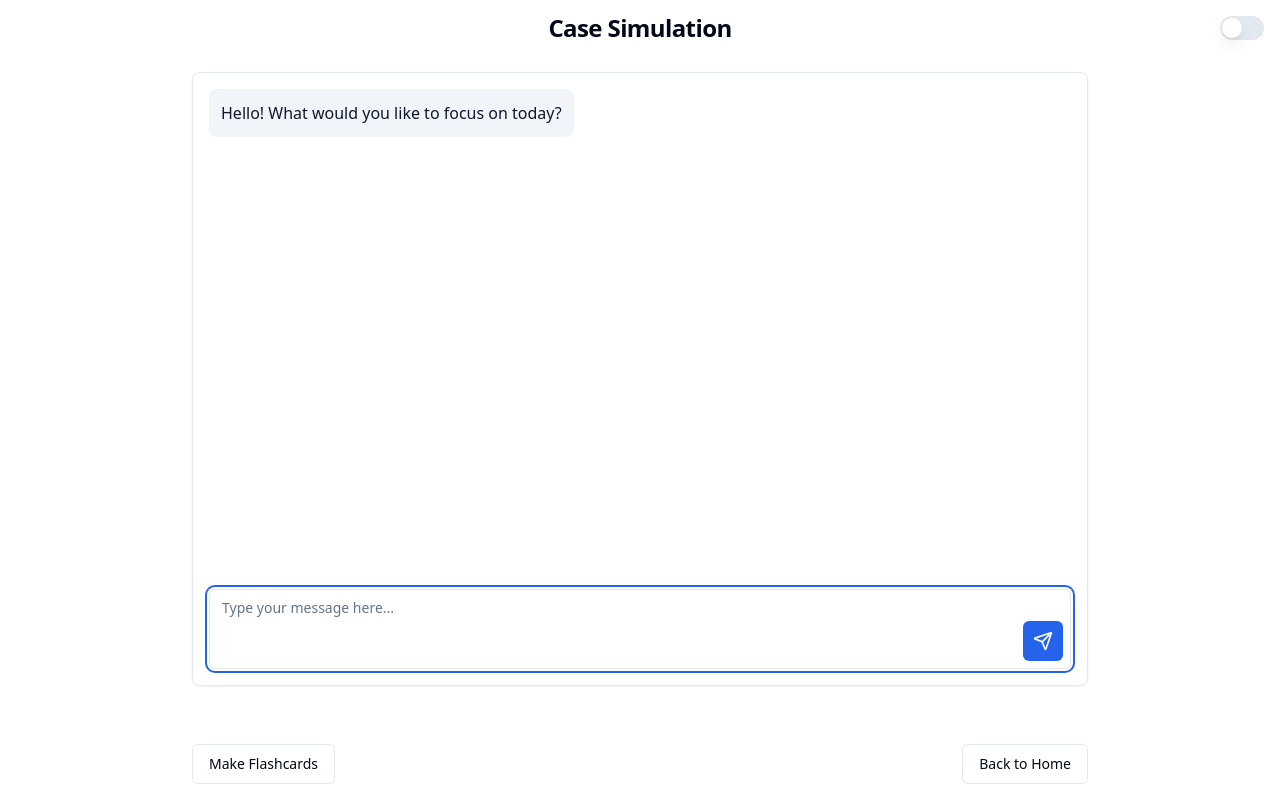
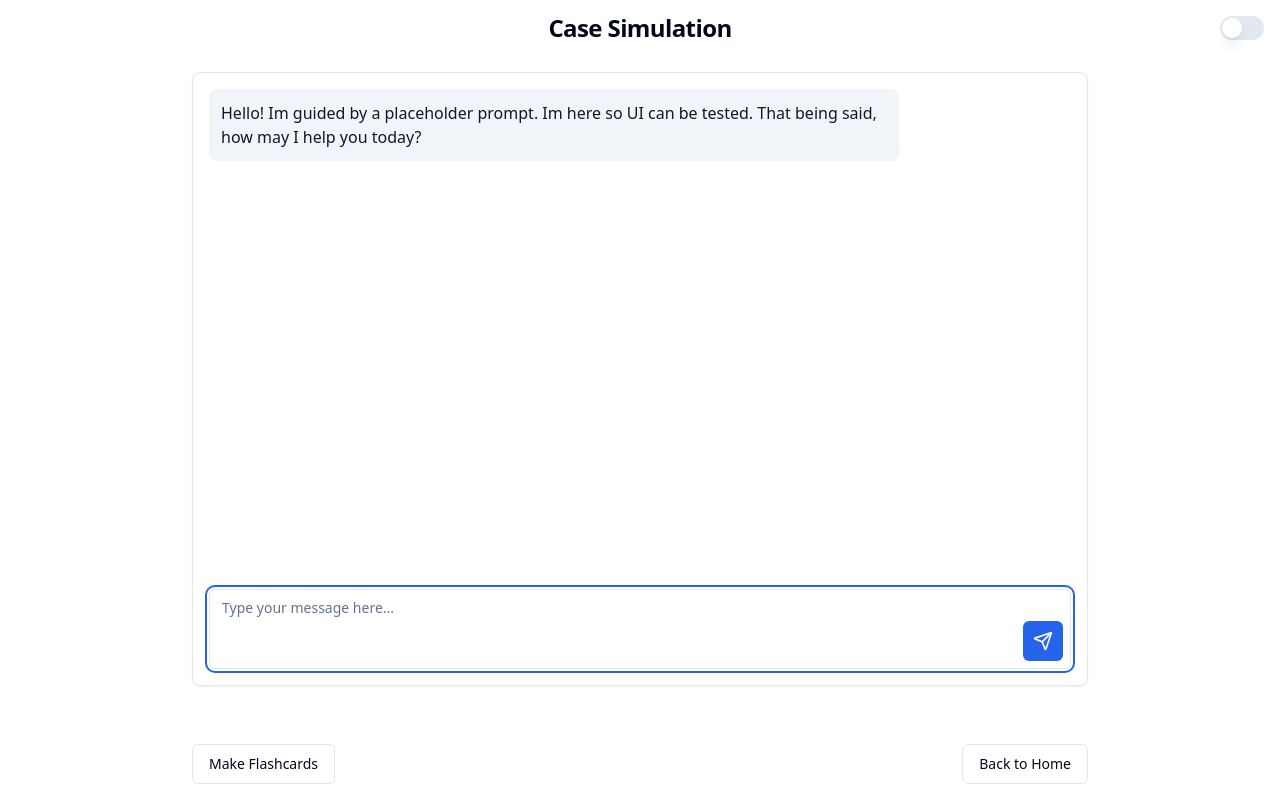
Before and after one commit to vincentnocera/peakshift, a Next.js app: page /case-simulator in a window 1280 px wide. Built offline with nearby package versions, Linux system fonts and the light colour scheme.

Commit message:
switched api to openai

```diff
--- a/app/api/chat/route.ts
+++ b/app/api/chat/route.ts
@@ -1,5 +1,6 @@
 import {convertToCoreMessages, streamText } from 'ai';
-import { anthropic } from '@ai-sdk/anthropic';
+// import { anthropic } from '@ai-sdk/anthropic';
+import { openai } from '@ai-sdk/openai';
 
 export const maxDuration = 30;
 export const runtime = 'edge';
@@ -20,7 +21,7 @@ export async function POST(req: Request) {
   const userMessages = messages.filter((msg) => msg.role !== 'system');
 
   const result = await streamText({
-    model: anthropic('claude-3-haiku-20240307'),
+    model: openai('gpt-4o-mini'),
     system: prompt,
     messages: convertToCoreMessages(userMessages),
     temperature: 1,
--- a/app/components/chat-interface.tsx
+++ b/app/components/chat-interface.tsx
@@ -14,7 +14,7 @@ interface ChatInterfaceProps {
 const ChatInterface: React.FC<ChatInterfaceProps> = ({ prompt }) => {
     const { messages, input, handleInputChange, handleSubmit, isLoading } = useChat({
     api: '/api/chat',
-    initialMessages: [{ role: 'system', content: prompt, id: 'system' }, {role: 'assistant', content: 'Hello! What would you like to focus on today?', id: 'assistant' }],
+    initialMessages: [{ role: 'system', content: prompt, id: 'system' }, {role: 'assistant', content: 'Hello! Im guided by a placeholder prompt.  Im here so UI can be tested. That being said, how may I help you today?', id: 'assistant' }],
   });
 
   const displayMessages = messages.filter(message => message.role !== 'system');
--- a/app/layout.tsx
+++ b/app/layout.tsx
@@ -16,8 +16,8 @@ const geistMono = localFont({
 });
 
 export const metadata: Metadata = {
-  title: "Create Next App",
-  description: "Generated by create next app",
+  title: "Two Sigma Learning",
+  description: "Learn medicine effectively with AI",
 };
 
 export default function RootLayout({
--- a/package.json
+++ b/package.json
@@ -10,6 +10,7 @@
   },
   "dependencies": {
     "@ai-sdk/anthropic": "^0.0.51",
+    "@ai-sdk/openai": "^0.0.67",
     "@radix-ui/react-primitive": "^2.0.0",
     "@radix-ui/react-select": "^2.1.2",
     "@radix-ui/react-slot": "^1.1.0",
```
Also changed, not shown: 1 other file (tests, documents, lock files or other folders).
